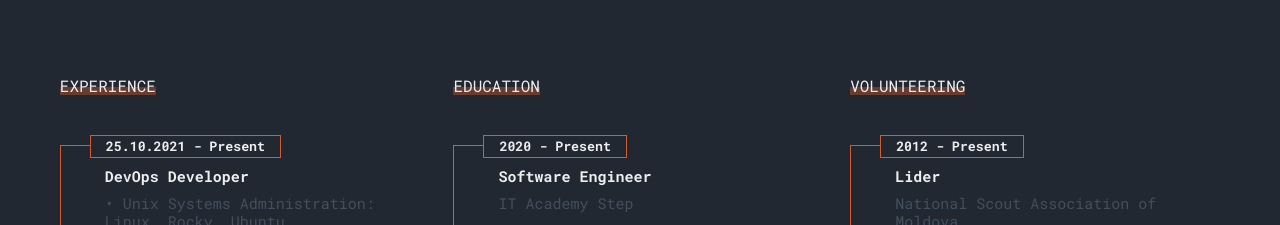
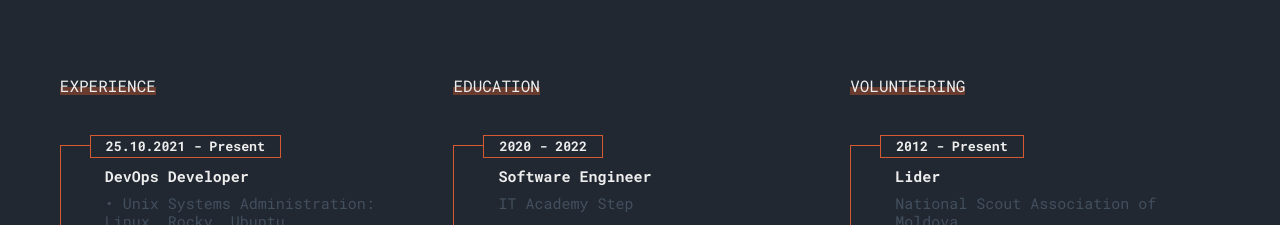
Before and after one commit to Liemacs/Portfolio, a React (Create React App) app: page /Resume in a window 1280 px wide. Shown: the part 1880-2105 px from the top of the page. Built offline with nearby package versions, Linux system fonts and the light colour scheme.

Commit message:
update date

```diff
--- a/src/pages/Resume.js
+++ b/src/pages/Resume.js
@@ -401,7 +401,7 @@ const Resume = () => {
           <h4>EDUCATION</h4>
           <div className={classes.resume__activity__groups__data}>
             <div>
-              <h5>2020 - Present</h5>
+              <h5>2020 - 2022</h5>
               <h6>Software Engineer</h6>
               <h6
                 className={classes.resume__activity__groups__data__description}
```
Also changed, not shown: 1 other file (tests, documents, lock files or other folders).
